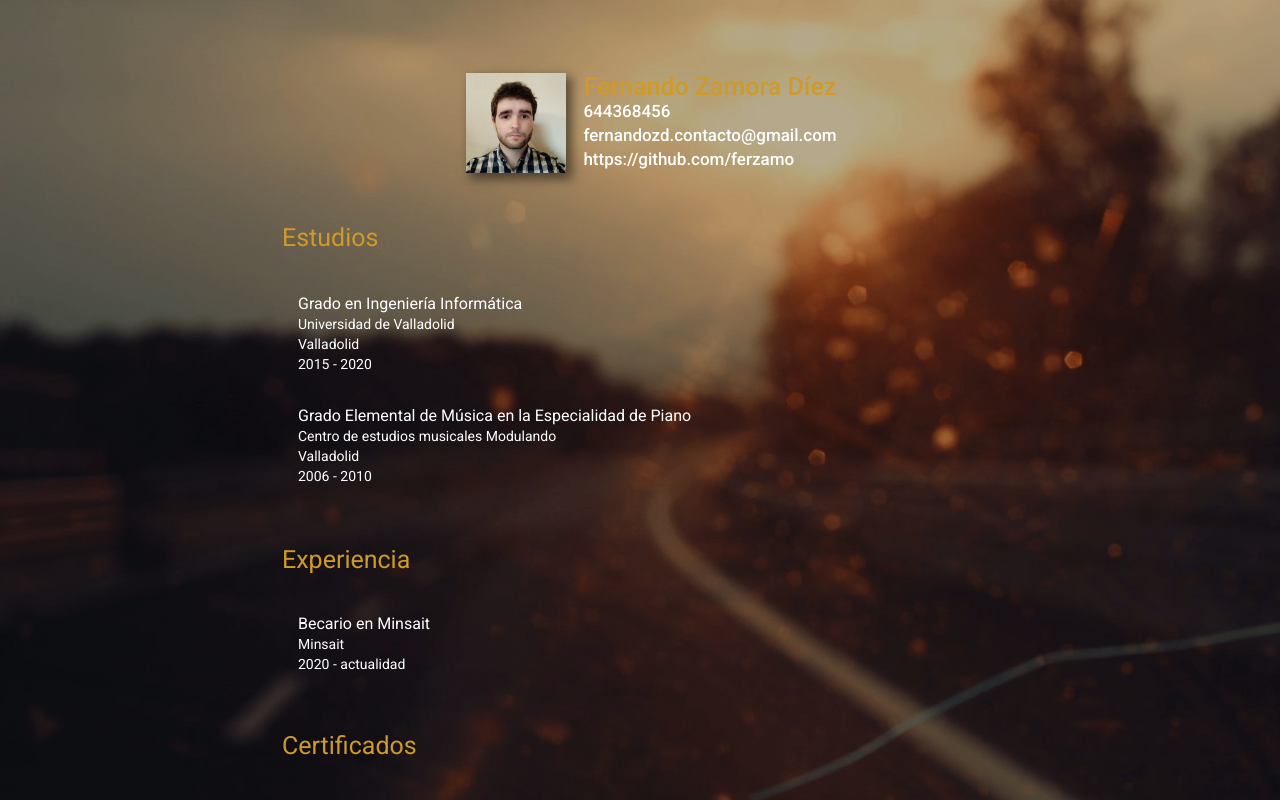
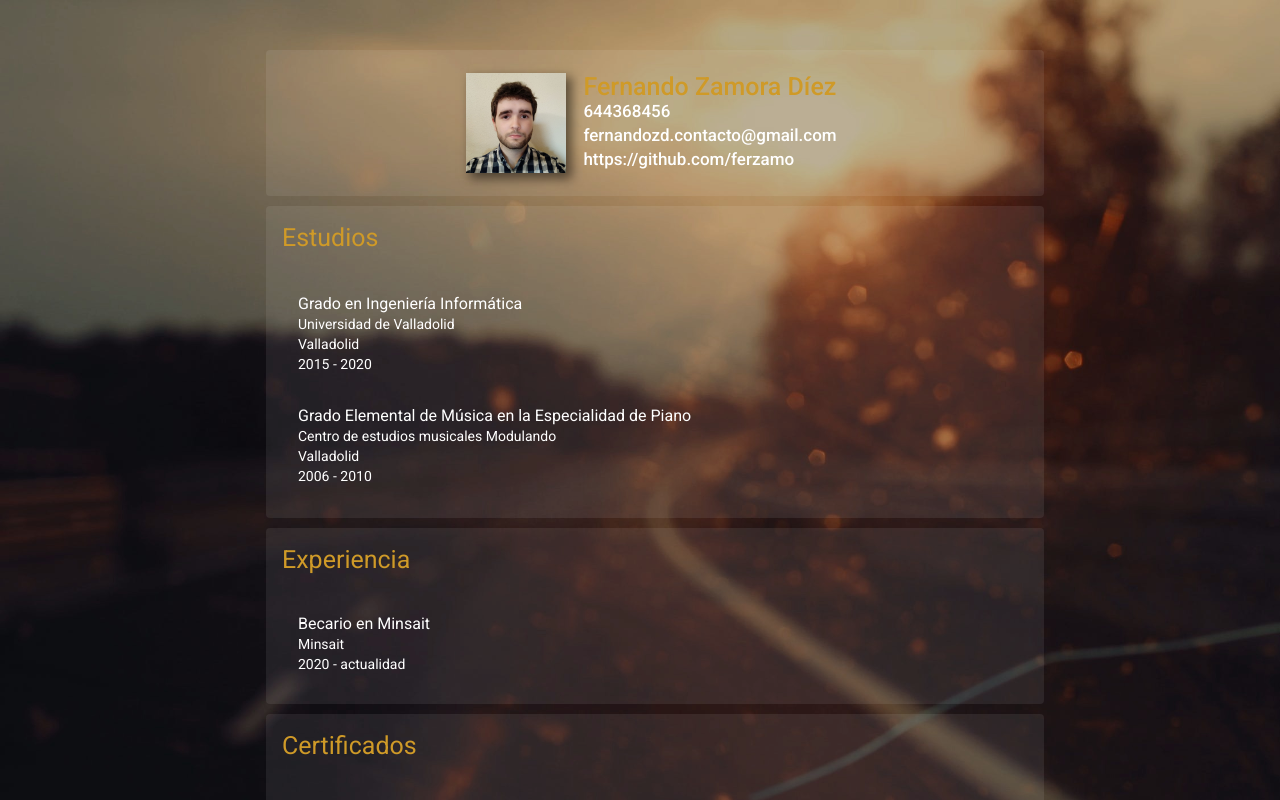
Before and after one commit to ferzamo/curriculumPage, an Angular app: page / in a window 1280 px wide. Shown: the top 800 px of the page. Built offline with nearby package versions, Linux system fonts and the light colour scheme; no server answers.

Commit message:
transparente de lujo

```diff
--- a/src/app/app.component.css
+++ b/src/app/app.component.css
@@ -11,6 +11,7 @@
   -moz-background-size: cover;
   -o-background-size: cover;
   background-size: cover;
+
 }
 
 @media (min-width: 150px) {
@@ -188,8 +189,10 @@
 .tarjeta{
   background-color: rgba(255, 255, 255, 0);
 
-  box-shadow: 0 0 0 0;
+  box-shadow: inset 0 0 0 200px rgba(255, 255, 255, 0.08);
+
 }
+
 
 h1{
   color: rgb(207, 154, 40);
@@ -242,7 +245,7 @@ a {
   padding-top: 10px;
   padding-bottom: 0px;
   border-radius: 8px;
-  background-color: rgba(255, 255, 255, 1);
+  background-color: rgba(0, 0, 0, 0.7);
   height: 100px;
   width: auto;
 
@@ -251,6 +254,8 @@ a {
 
 .smaller-box:hover{
   transform: scale(1.05);
+  background-color: rgba(255, 255, 255, 0.06);
+
 }
 
 .dot{
--- a/src/app/app.component.html
+++ b/src/app/app.component.html
@@ -128,7 +128,7 @@
             </p>
             <p mat-line>
               <span class="dot" [ngStyle]="{'background-color': repo.color}"></span>
-              <font size="2px"><i class="black"> {{repo.language}}</i></font>
+              <font size="2px"><i class="white"> {{repo.language}}</i></font>
             </p>
 
           </div>
```
